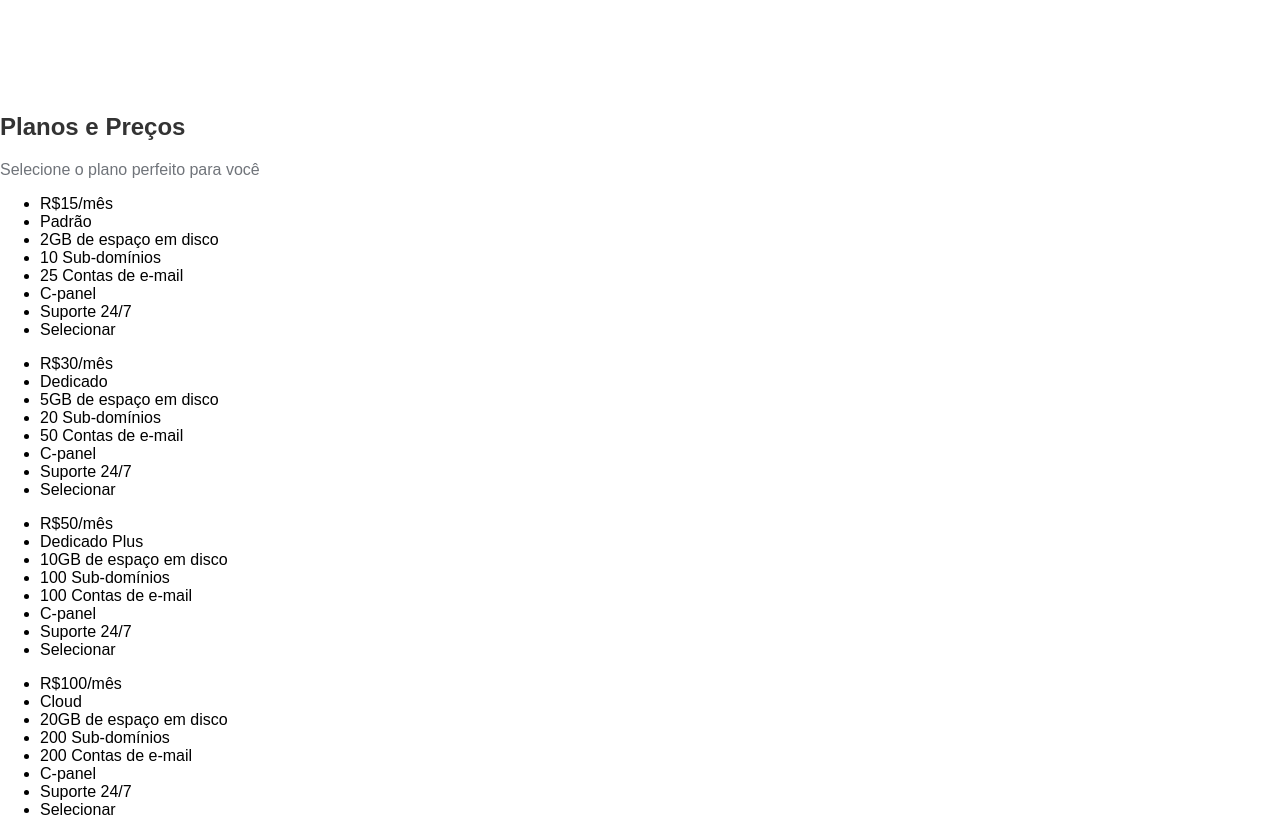
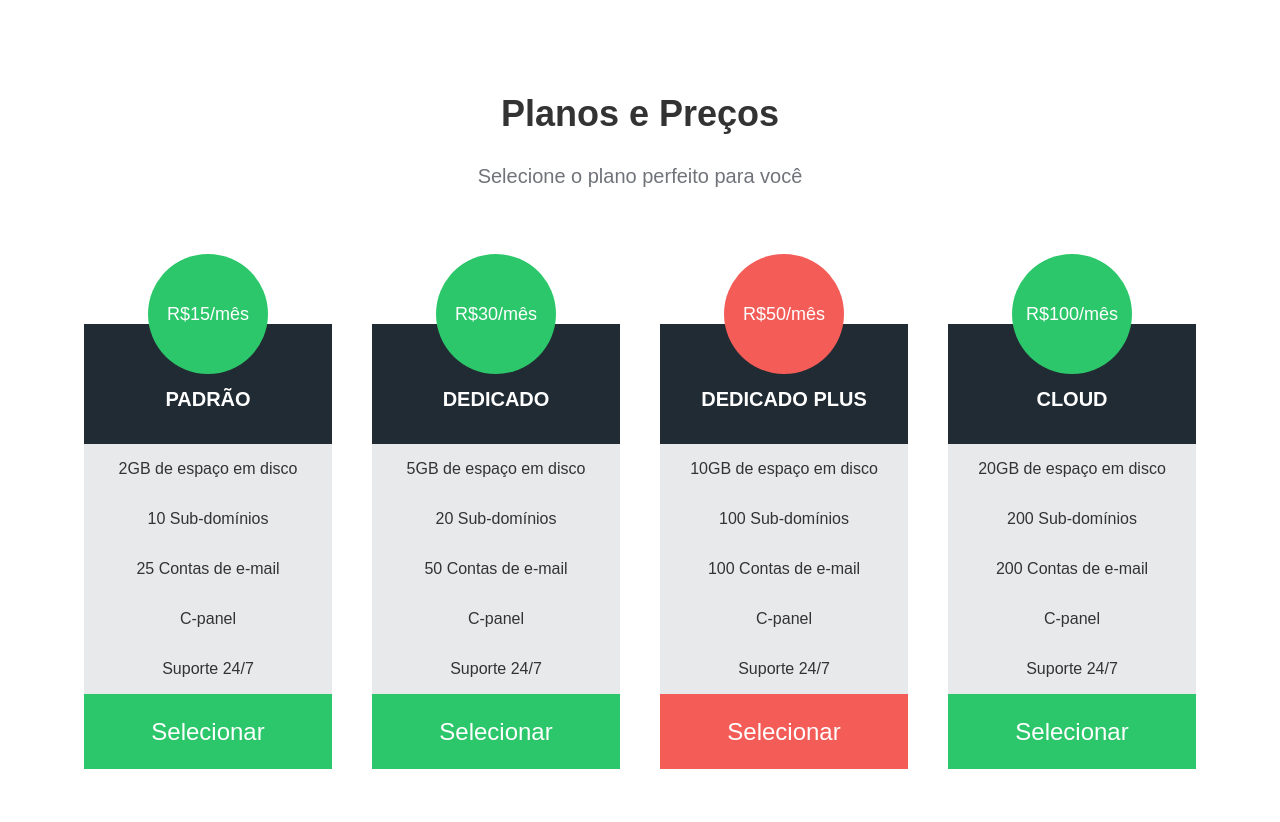
Before and after one commit to DiegoRomario/hostopper, a plain HTML site: page index.html in a window 1280 px wide. Shown: the part 995-1817 px from the top of the page. Drawn offline with Linux system fonts and the light colour scheme.

Commit message:
Adicionando estilo a sessão de preços

```diff
--- a/styles.css
+++ b/styles.css
@@ -142,3 +142,87 @@ nav {
 	line-height: 24px;
 	color: #70747A;
 }
+
+
+/* preços */
+
+.pricing-container {
+	padding-bottom: 5em;
+	text-align: center;
+}
+
+.pricing-container h1 {
+	font-size: 36px;
+	margin-top: 0;
+}
+
+.pricing-container p {
+	font-size: 20px;
+}
+
+.plans-container {
+	display: flex;
+	justify-content: space-between;
+	margin-top: 50px;
+	width: 90%;
+	position: relative;
+	margin-left: auto;
+	margin-right: auto;
+}
+
+.plan {
+	flex: 1 1 200px;
+	max-width: 275px;
+	margin-left: 20px;
+	margin-right: 20px;
+}
+
+.plan ul {
+	padding: 0;
+}
+
+.plan li {
+	list-style: none;
+	height: 50px;
+	line-height: 50px;
+	background-color: #e8e9ea;
+	color: #333;
+}
+
+.plan .price {
+	width: 120px;
+	height: 120px;
+	border-radius: 50%;
+	background-color: #2cc76a;
+	color: #FFF;
+	text-align: center;
+	line-height: 120px;
+	font-size: 18px;
+	position: relative;
+	margin-left: auto;
+	margin-right: auto;
+	margin-bottom: -50px;
+}
+
+.plan .plan-name {
+	text-transform: uppercase;
+	font-size: 20px;
+	font-weight: bold;
+	color: #FFF;
+	background-color: #202b34;
+	padding-top: 50px;
+	padding-bottom: 20px;
+}
+
+.plan .plan-btn {
+	background-color: #2cc76a;
+	color: #FFF;
+	font-size: 24px;
+	height: 75px;
+	line-height: 75px;
+	cursor: pointer;
+}
+
+.plan .recommended {
+	background-color: #f45c57;
+}
```
